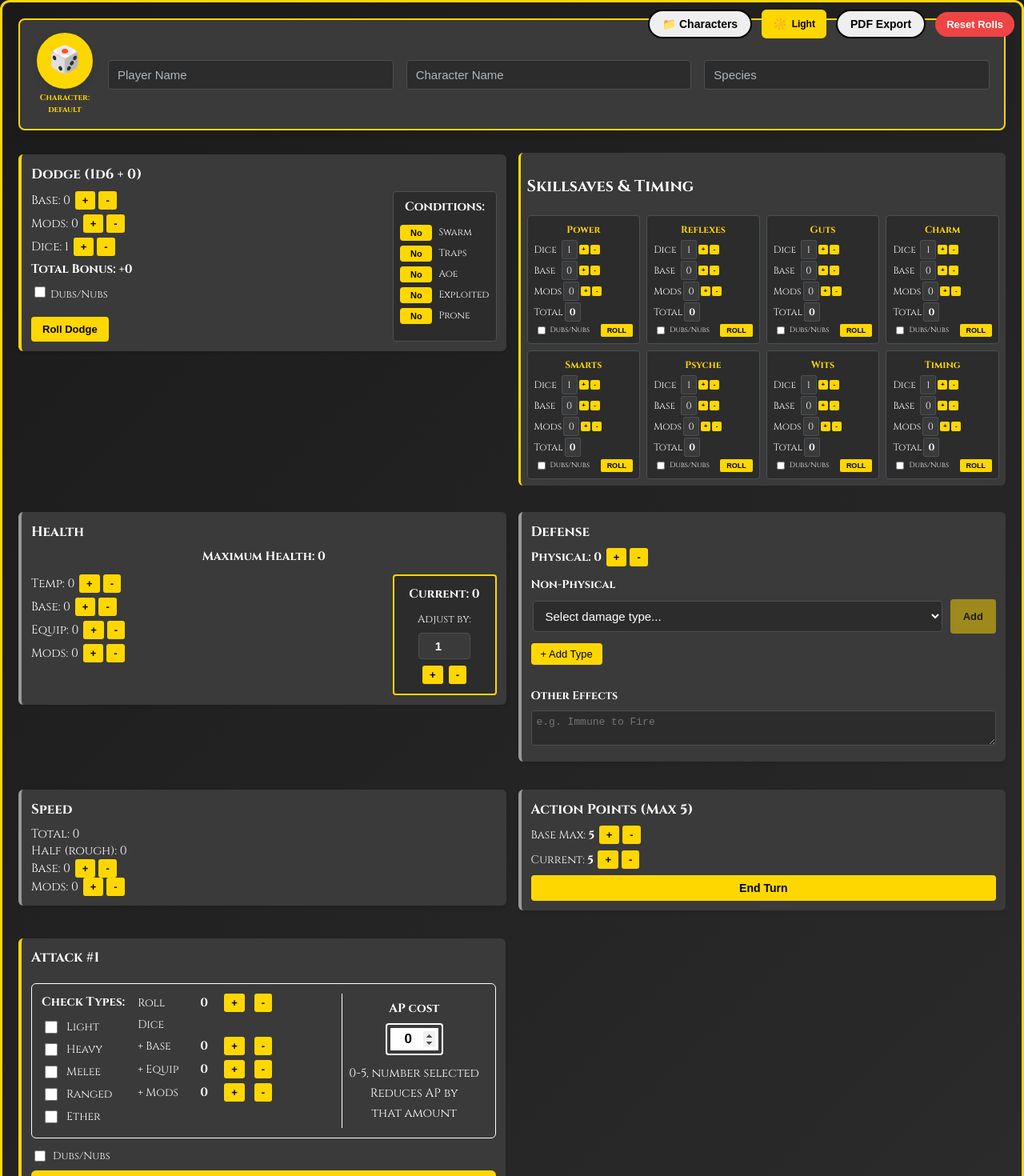
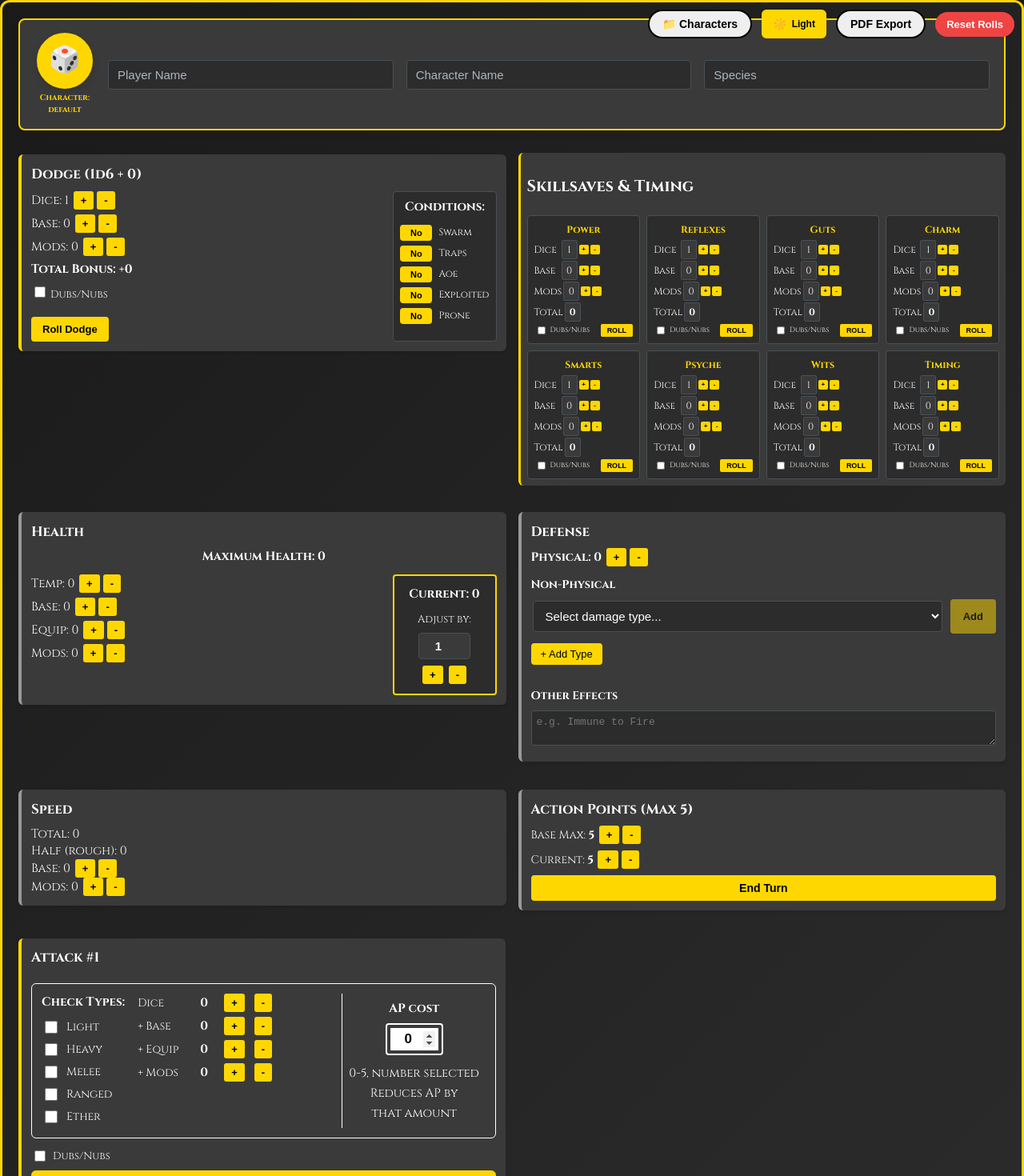
Before and after one commit to engrzani/game-sheet, a React (Vite) app: page / in a window 1280 px wide. Shown: the top 1470 px of the page at 80% size. Built offline with nearby package versions, Linux system fonts and the light colour scheme.

Commit message:
Reorder Dodge buttons and simplify Attacks label
- Reordered Dodge section buttons to match other sections (Dice, Base, Mods)
- Changed "Roll Dice" to "Dice" in Attacks section for consistency

```diff
--- a/src/components/Attacks.jsx
+++ b/src/components/Attacks.jsx
@@ -169,14 +169,10 @@ export default function Attacks({ state, updateState, rollDice }) {
 
               <StatsColumn>
                 <StatRow>
-                  <StatLabel>Roll</StatLabel>
+                  <StatLabel>Dice</StatLabel>
                   <StatValue>{attack.dice}</StatValue>
                   <Btn theme={theme} onClick={() => adjustValue(attack.id, 'dice', 1)}>+</Btn>
                   <Btn theme={theme} onClick={() => adjustValue(attack.id, 'dice', -1)}>-</Btn>
-                </StatRow>
-
-                <StatRow>
-                  <StatLabel>Dice</StatLabel>
                 </StatRow>
 
                 <StatRow>
--- a/src/components/Dodge.jsx
+++ b/src/components/Dodge.jsx
@@ -64,15 +64,15 @@ export default function Dodge({ state, updateState, rollDice }) {
       <DodgeLayout>
         <MainColumn>
           <div style={{ fontSize: '15px', marginBottom: '6px' }}>
+            Dice: {d.diceCount} <Btn theme={theme} onClick={() => adj('diceCount', 1)}>+</Btn><Btn theme={theme} onClick={() => adj('diceCount', -1)}>-</Btn>
+          </div>
+
+          <div style={{ fontSize: '15px', marginBottom: '6px' }}>
             Base: {d.base} <Btn theme={theme} onClick={() => adj('base', 1)}>+</Btn><Btn theme={theme} onClick={() => adj('base', -1)}>-</Btn>
           </div>
 
           <div style={{ fontSize: '15px', marginBottom: '6px' }}>
             Mods: {d.mods} <Btn theme={theme} onClick={() => adj('mods', 1)}>+</Btn><Btn theme={theme} onClick={() => adj('mods', -1)}>-</Btn>
-          </div>
-
-          <div style={{ fontSize: '15px', marginBottom: '6px' }}>
-            Dice: {d.diceCount} <Btn theme={theme} onClick={() => adj('diceCount', 1)}>+</Btn><Btn theme={theme} onClick={() => adj('diceCount', -1)}>-</Btn>
           </div>
 
           <div style={{ fontSize: '15px', fontWeight: 'bold', marginBottom: '8px' }}>
```
